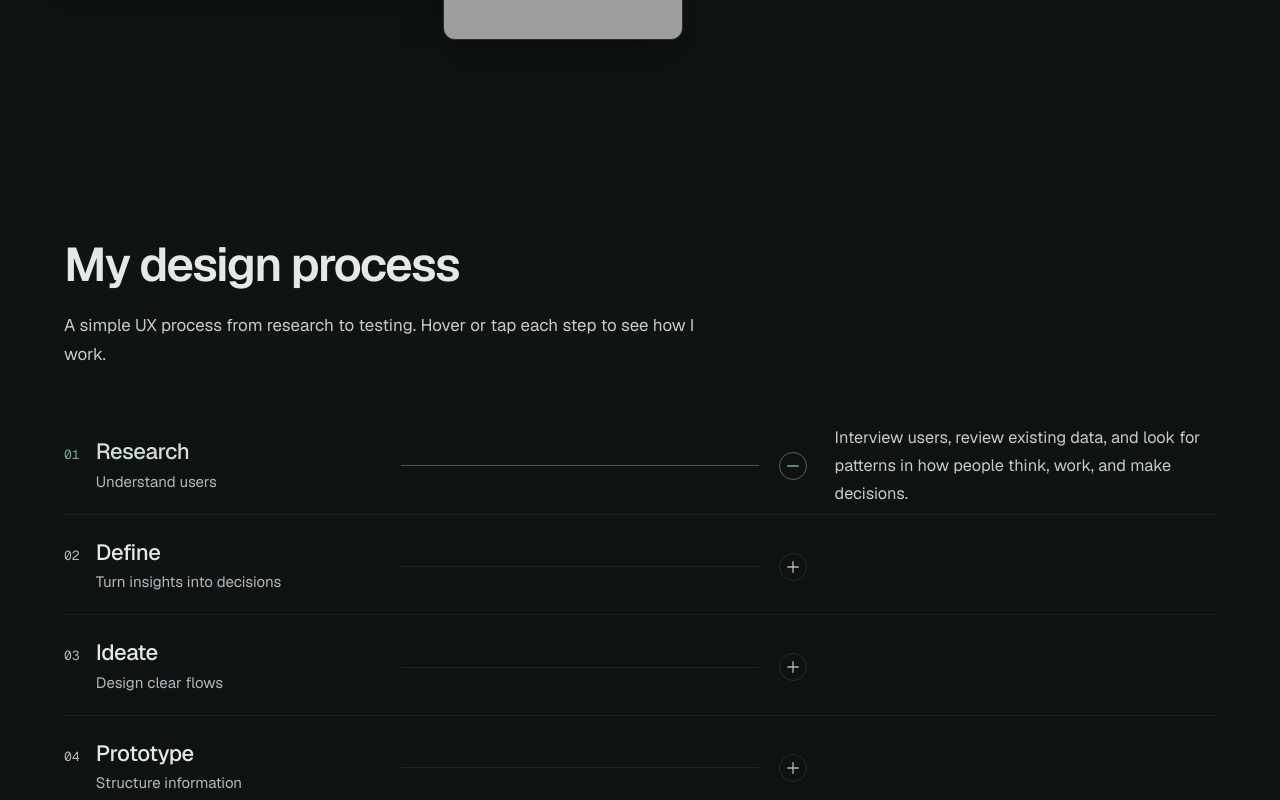
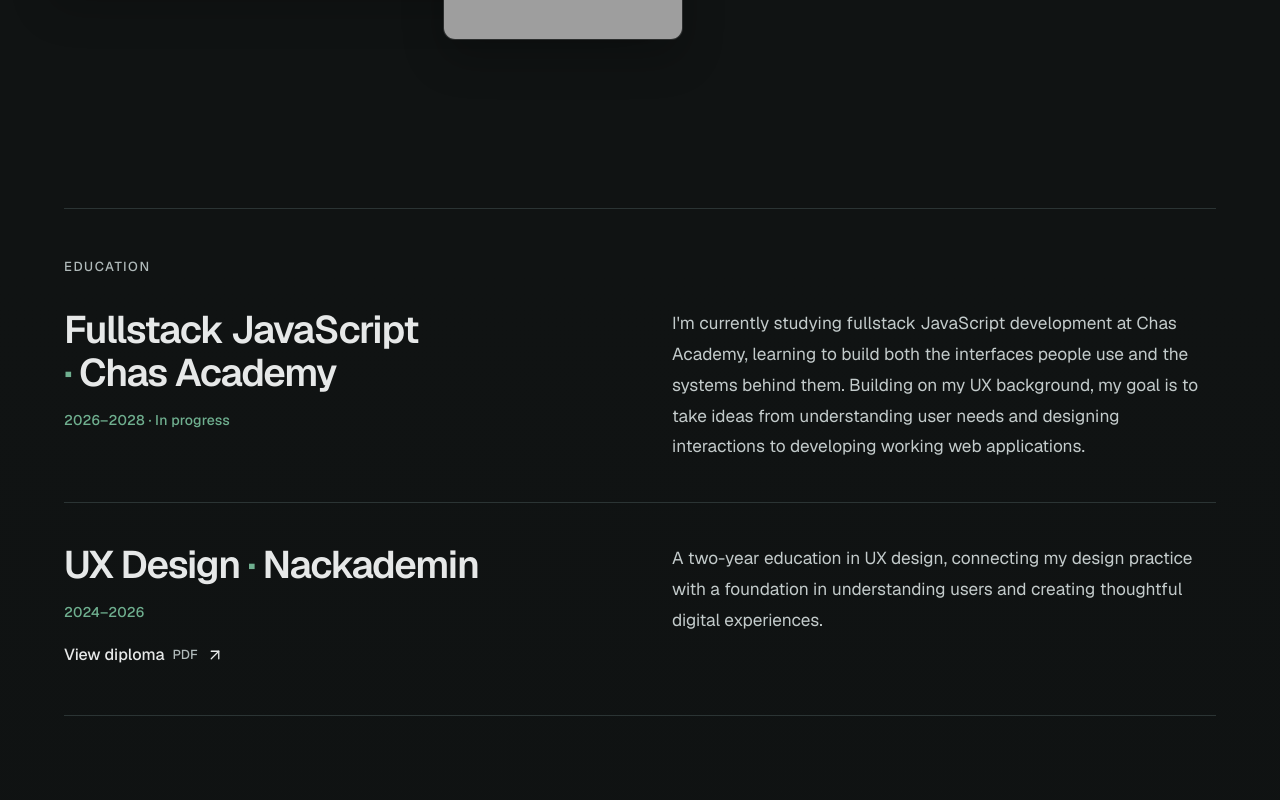
Before and after one commit to marcuswiman97/my-portfolio, a Next.js app: page / in a window 1280 px wide. Shown: the part 2700-3500 px from the top of the page. Built offline with nearby package versions, Linux system fonts and the light colour scheme; grey boxes are pictures that could not be loaded.

Commit message:
Add education section and UX diploma

```diff
--- a/app/page.tsx
+++ b/app/page.tsx
@@ -1,7 +1,7 @@
 import Image from "next/image";
 import Link from "next/link";
 import type { Metadata } from "next";
-import { ArrowRight } from "lucide-react";
+import { ArrowRight, ArrowUpRight } from "lucide-react";
 import { SiteHeader } from "@/components/layout/site-header";
 import { WhatIDo } from "@/components/what-i-do";
 
@@ -237,6 +237,75 @@
           </div>
         </section>
 
+        <section
+          id="education"
+          aria-labelledby="education-heading"
+          className="py-10 sm:py-12 md:py-16 lg:py-20"
+        >
+          <div className="mx-auto w-full max-w-[72rem] border-y border-[#2b3434] py-8 sm:py-10 md:py-12">
+            <h2 id="education-heading" className="mb-6 text-[13px] font-medium uppercase tracking-[0.12em] text-muted sm:mb-8">
+              Education
+            </h2>
+
+            <div className="grid gap-6 md:grid-cols-2 md:gap-12 lg:gap-16">
+              <div>
+                <h3
+                  className="text-balance text-[1.7rem] font-semibold leading-[1.12] tracking-[-0.035em] text-foreground sm:text-[1.9rem] md:text-[2.1rem] lg:text-[2.4rem]"
+                >
+                  Fullstack JavaScript{" "}
+                  <span className="text-[var(--accent-green)]">·</span>{" "}
+                  Chas Academy
+                </h3>
+                <p className="mt-4 text-[14px] font-medium tracking-[0.01em] text-[var(--accent-green)]">
+                  2026–2028 · In progress
+                </p>
+              </div>
+
+              <p className="max-w-[36rem] text-[1rem] leading-[1.78] text-ink-soft sm:text-[1.04rem] md:text-[1.08rem]">
+                I&apos;m currently studying fullstack JavaScript development at
+                Chas Academy, learning to build both the interfaces people use
+                and the systems behind them. Building on my UX background, my
+                goal is to take ideas from understanding user needs and designing
+                interactions to developing working web applications.
+              </p>
+            </div>
+
+            <div className="mt-8 grid gap-6 border-t border-[#2b3434] pt-8 sm:mt-10 sm:pt-10 md:grid-cols-2 md:gap-12 lg:gap-16">
+              <div>
+                <h3 className="text-balance text-[1.7rem] font-semibold leading-[1.12] tracking-[-0.035em] text-foreground sm:text-[1.9rem] md:text-[2.1rem] lg:text-[2.4rem]">
+                  UX Design <span className="text-[var(--accent-green)]">·</span>{" "}
+                  Nackademin
+                </h3>
+                <p className="mt-4 text-[14px] font-medium tracking-[0.01em] text-[var(--accent-green)]">
+                  2024–2026
+                </p>
+                <a
+                  href="/documents/ux-designer-diploma.pdf"
+                  target="_blank"
+                  rel="noopener noreferrer"
+                  aria-label="View UX Design diploma (PDF, opens in a new tab)"
+                  className="group mt-5 inline-flex items-center gap-2 text-[1rem] font-medium text-foreground transition-colors duration-300 ease-in-out hover:text-[var(--accent-green)] focus-visible:text-[var(--accent-green)]"
+                >
+                  View diploma
+                  <span className="text-[13px] text-muted">PDF</span>
+                  <ArrowUpRight
+                    aria-hidden="true"
+                    size={18}
+                    strokeWidth={1.75}
+                    className="transition-transform duration-300 ease-in-out group-hover:-translate-y-0.5 group-hover:translate-x-0.5 group-focus-visible:-translate-y-0.5 group-focus-visible:translate-x-0.5"
+                  />
+                </a>
+              </div>
+
+              <p className="max-w-[36rem] text-[1rem] leading-[1.78] text-ink-soft sm:text-[1.04rem] md:text-[1.08rem]">
+                A two-year education in UX design, connecting my design practice
+                with a foundation in understanding users and creating thoughtful
+                digital experiences.
+              </p>
+            </div>
+          </div>
+        </section>
+
         <WhatIDo />
 
         <section id="contact" className="py-20 sm:py-22 md:py-26 lg:py-34">
```
Also changed, not shown: 1 other file (tests, documents, lock files or other folders).
